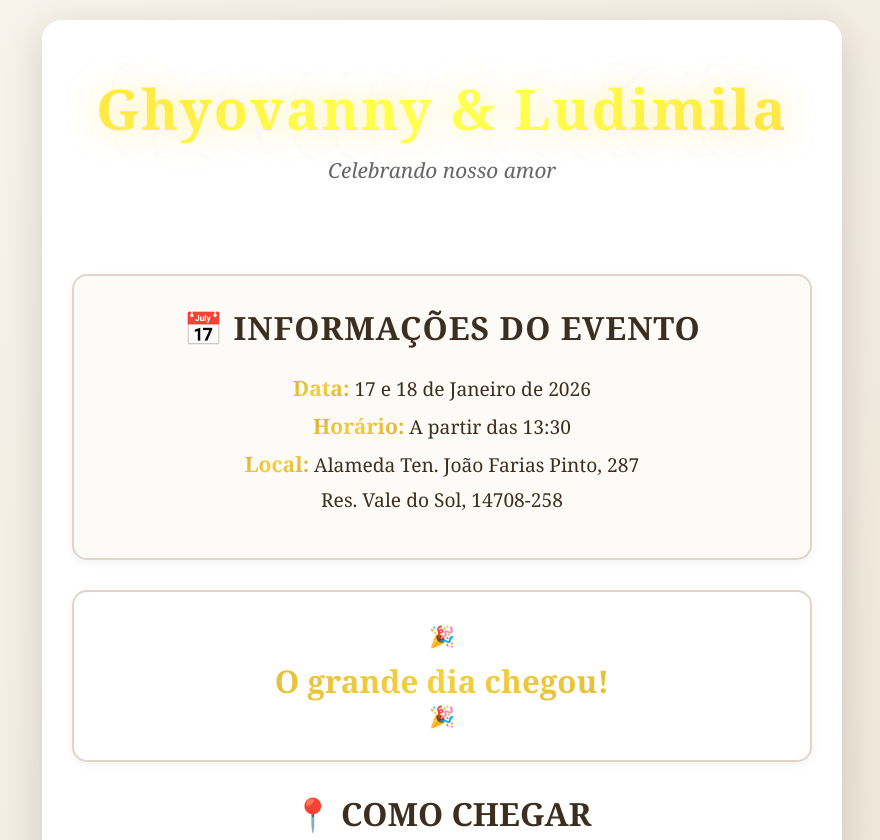
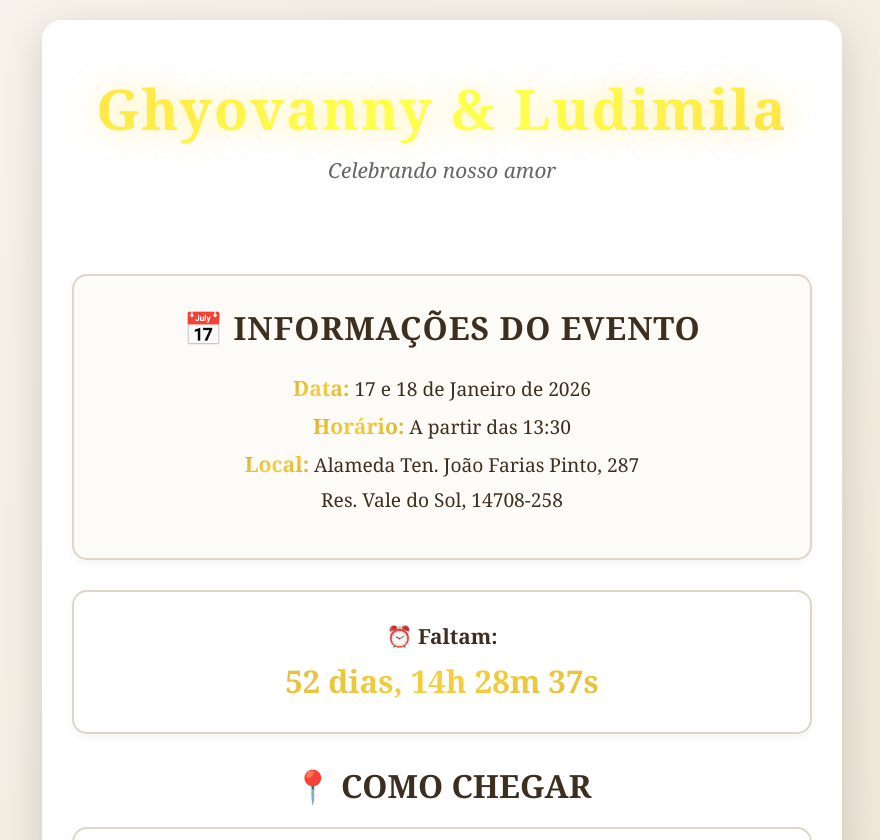
Before and after one commit to ghyozinlima-ux/convite-de-casamento-G-e-L, a plain HTML site: page index.html in a window 1280 px wide. Shown: the top 840 px of the page, without its empty margins (198-1078 px from the left). Drawn offline with Linux system fonts and the light colour scheme; grey boxes are pictures that could not be loaded.

Commit message:
index.html

```diff
--- a/index.html
+++ b/index.html
@@ -472,7 +472,7 @@
 
         // Contagem regressiva
         function atualizarContagem() {
-            const dataCasamento = new Date('2025-01-17T13:30:00');
+            const dataCasamento = new Date('2026-01-17T13:30:00');
             const agora = new Date();
             const diferenca = dataCasamento - agora;
 
```
